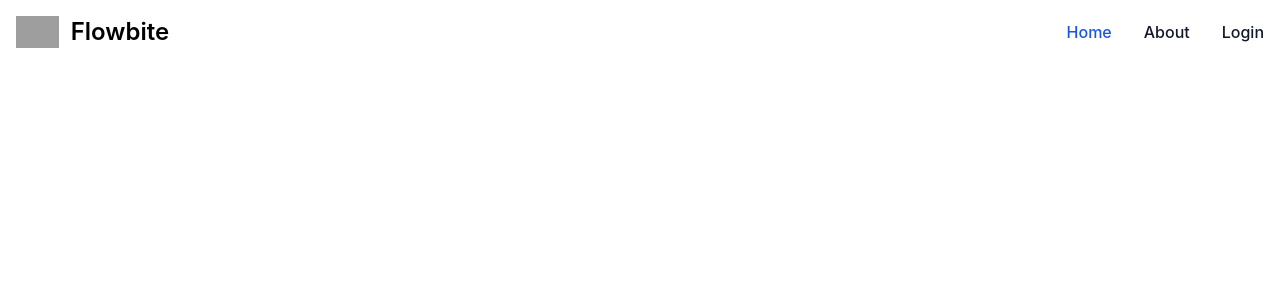
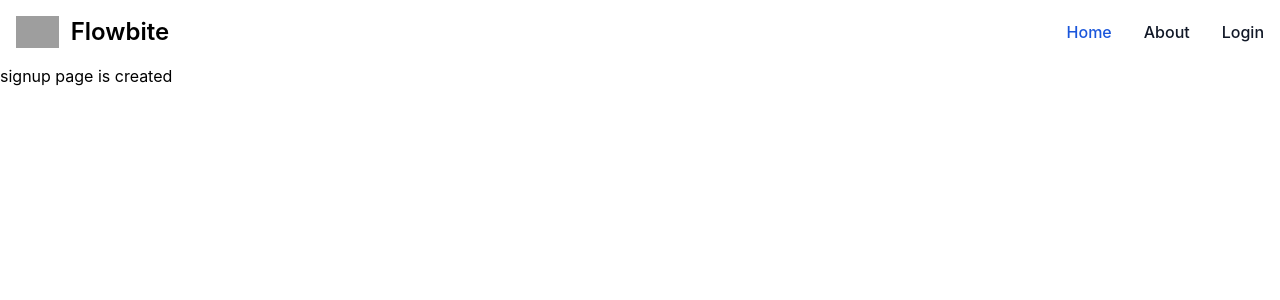
Before and after one commit to shailit02/practice-git, a React (Vite) app: page /signup in a window 1280 px wide. Shown: the top 300 px of the page. Built offline with nearby package versions, Linux system fonts and the light colour scheme; grey boxes are pictures that could not be loaded.

Commit message:
signup page is created

```diff
--- a/src/App.jsx
+++ b/src/App.jsx
@@ -4,6 +4,9 @@
 import About from "./pages/About.jsx";
 import Home from "./pages/Home.jsx";
 import Header from "./components/Header.jsx";
+import SignUp from "./pages/SIgnUp.jsx";
+
+
 
 const App = () => {
   return (
@@ -13,6 +16,7 @@
         <Route path="/" element={<Home />} />
         <Route path="/about" element={<About />} />
         <Route path="/login" element={<Login />} />
+        <Route path="/signup" element={<SignUp/>} />
       </Routes>
     </>
   );
--- /dev/null
+++ b/src/pages/SignUp.jsx
@@ -0,0 +1,11 @@
+import React from 'react'
+
+const SignUp = () => {
+  return (
+    <div>
+      signup page is created
+    </div>
+  )
+}
+
+export default SignUp
```
